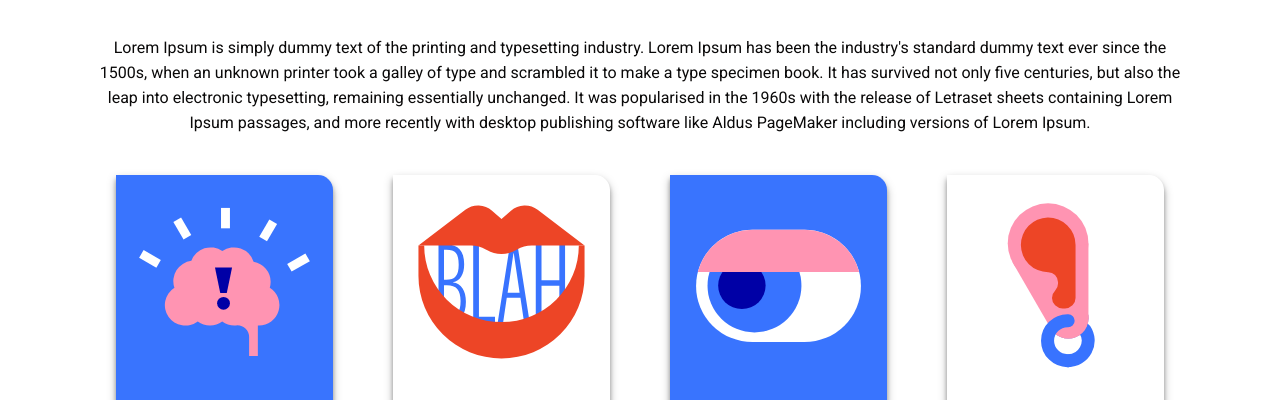
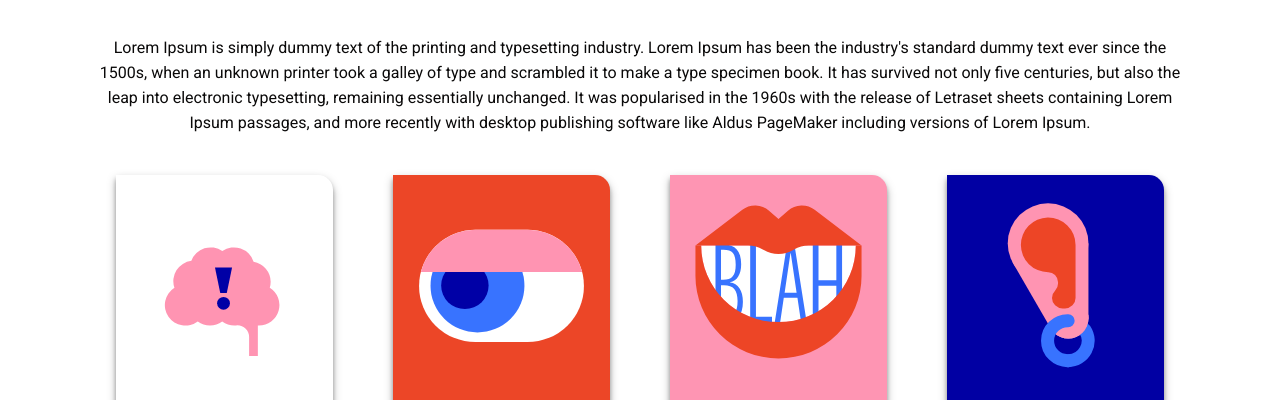
Before and after one commit to cetav-ddw/museos-llevar, a website: page index.html in a window 1280 px wide. Shown: the part 159-559 px from the top of the page. Drawn offline with Linux system fonts and the light colour scheme.

Commit message:
the colors of the cards and the names of the classes are changed in the html

```diff
--- a/index.html
+++ b/index.html
@@ -16,14 +16,21 @@
         <p>Lorem Ipsum is simply dummy text of the printing and typesetting industry. Lorem Ipsum has been the industry's standard dummy text ever since the 1500s, when an unknown printer took a galley of type and scrambled it to make a type specimen book. It has survived not only five centuries, but also the leap into electronic typesetting, remaining essentially unchanged. It was popularised in the 1960s with the release of Letraset sheets containing Lorem Ipsum passages, and more recently with desktop publishing software like Aldus PageMaker including versions of Lorem Ipsum.</p>
 
         <div class="pedagogies_cards">
-            <div class="pedagogies_cards_information pedagogies__cards--blue">
+            <div class="pedagogies_cards_information pedagogies__cards--white">
                 <img src="img/MPLL-Icons-1.svg" alt="Pensamiento critico tiene forma de cerebro y dentro un signo de exclamación">
                 <h2>Pensamiento</h2>
                 <p class="js-content">Lorem ipsum dolor sit amet consectetur adipisicing elit. Quas, explicabo!</p>
                 <input class="pedagogies_cards--arrow js-arrow" type="checkbox">
             </div>
 
-            <div class="pedagogies_cards_information pedagogies__cards--white">
+            <div class="pedagogies_cards_information pedagogies__cards--orange">
+                <img src="img/MPLL-Icons-3.svg" alt="Observación es un ojo de color celeste">
+                <h2>Observación</h2>
+                <p class="js-content">Lorem ipsum dolor sit amet consectetur adipisicing elit. Quas, explicabo!</p>
+                <input class="pedagogies_cards--arrow js-arrow" type="checkbox">
+            </div>
+
+            <div class="pedagogies_cards_information pedagogies__cards--pink">
                 <img src="img/MPLL-Icons-2.svg" alt="Vocabulario es una boca de color rojo con letras dentro">
                 <h2>Vocabulario</h2>
                 <p class="js-content">Lorem ipsum dolor sit amet consectetur adipisicing elit. Quas, explicabo!</p>
@@ -31,13 +38,6 @@
             </div>
 
             <div class="pedagogies_cards_information pedagogies__cards--blue">
-                <img src="img/MPLL-Icons-3.svg" alt="Observación es un ojo de color celeste">
-                <h2>Observación</h2>
-                <p class="js-content">Lorem ipsum dolor sit amet consectetur adipisicing elit. Quas, explicabo!</p>
-                <input class="pedagogies_cards--arrow js-arrow" type="checkbox">
-            </div>
-
-            <div class="pedagogies_cards_information pedagogies__cards--white">
                 <img src="img/MPLL-Icons-4.svg" alt="Escucha es una oreja con un arete de color celeste">
                 <h2>Escucha</h2>
                 <p class="js-content">Lorem ipsum dolor sit amet consectetur adipisicing elit. Quas, explicabo!</p>
--- a/sass/components/_pedagogies.scss
+++ b/sass/components/_pedagogies.scss
@@ -49,19 +49,37 @@
         width: 20%;
     }
 }
-.pedagogies__cards--blue {
-    background-color: $light-blue;
+.pedagogies__cards--white {
+    background-color: $white;
 
     p, input, h2{
-        color: $white;
+        color: $dark-blue;
     }
 }
 
-.pedagogies__cards--white {
-    background-color: $white;
+.pedagogies__cards--orange {
+    background-color: $orange;
+
+    p, input, h2 {
+        color: $white;
+    }
+
+}
+
+.pedagogies__cards--pink {
+    background-color: $pink;
 
     p, input, h2 {
         color: $dark-blue;
+    }
+
+}
+
+.pedagogies__cards--blue {
+    background-color: $dark-blue;
+
+    p, input, h2 {
+        color: $white;
     }
 
 }
```
Also changed, not shown: public/css/styles.css.
